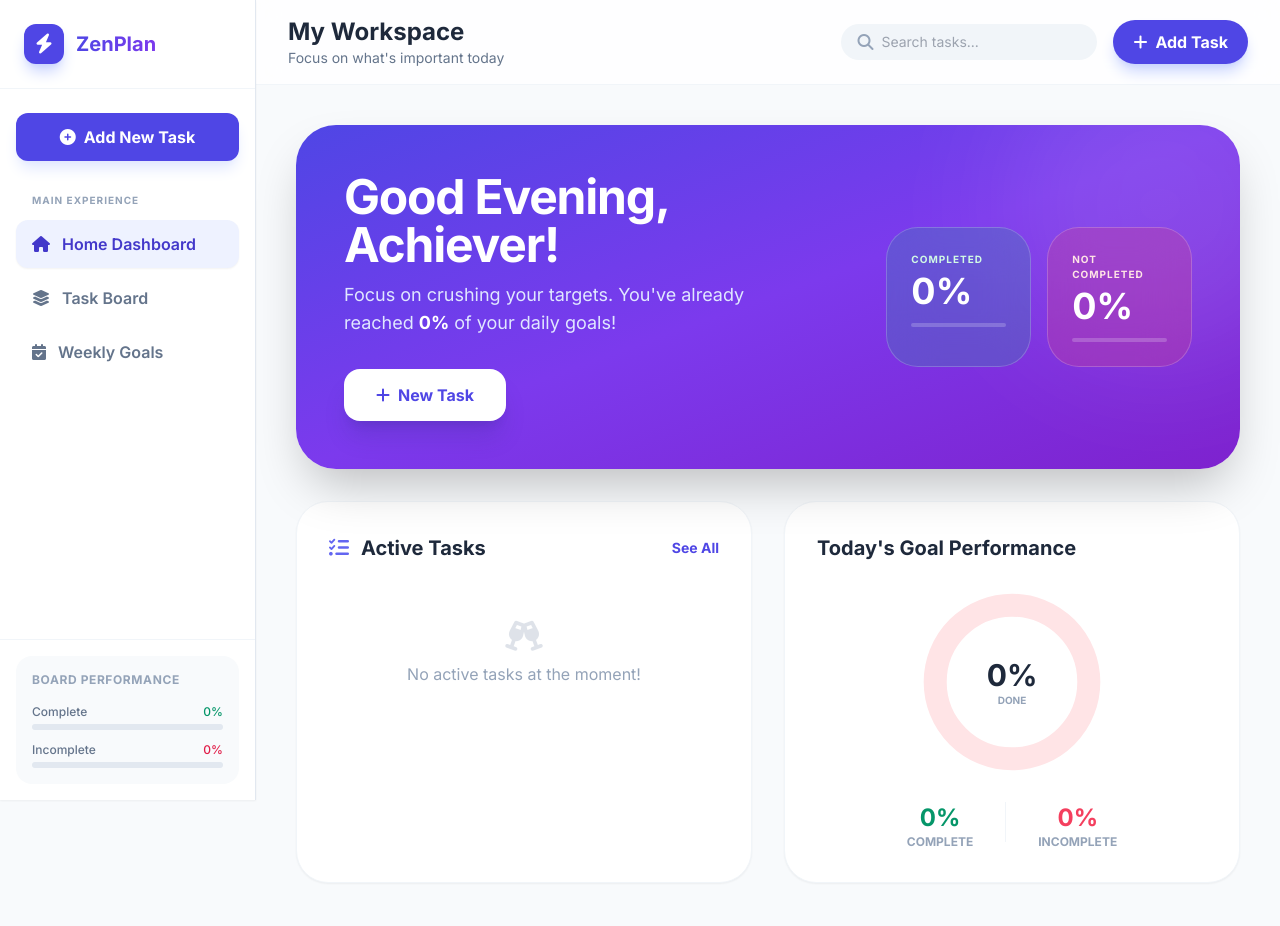
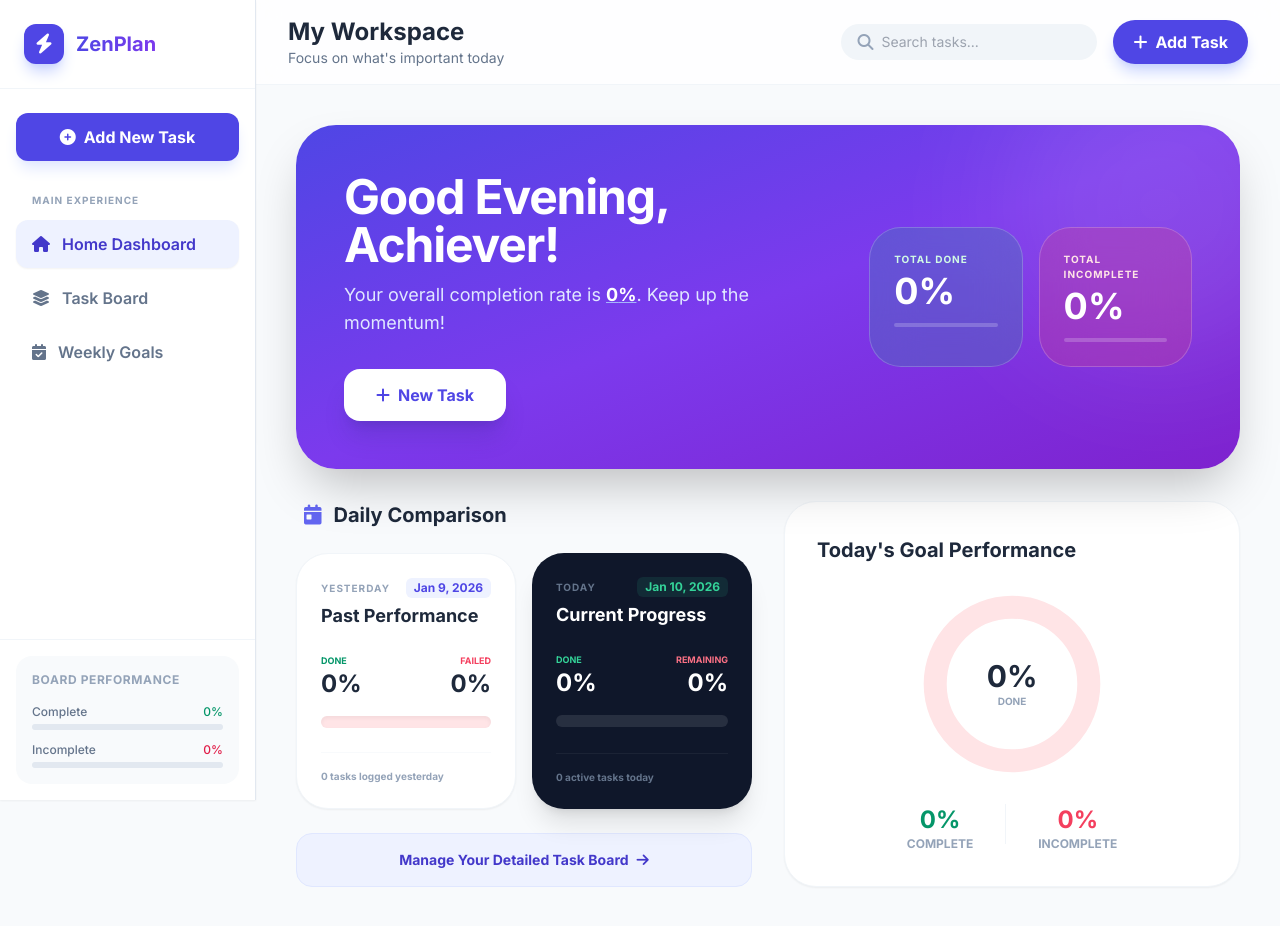
Before and after one commit to bhelavevicky66-ui/ZenPlan-Web, a React (Vite) app: page / in a window 1280 px wide. Built offline with nearby package versions, Linux system fonts and the light colour scheme.

Commit message:
First commit

```diff
--- a/components/HomeDashboard.tsx
+++ b/components/HomeDashboard.tsx
@@ -1,5 +1,5 @@
 
-import React from 'react';
+import React, { useMemo } from 'react';
 import { Task, WeeklyGoal, TabType } from '../types';
 
 interface HomeDashboardProps {
@@ -11,11 +11,47 @@ interface HomeDashboardProps {
 }
 
 const HomeDashboard: React.FC<HomeDashboardProps> = ({ tasks, goals, onNavigate, onAddTask, stats }) => {
-  const pendingTasks = tasks.filter(t => t.status === 'pending');
-  const goalProgress = goals.length > 0 ? Math.round((goals.filter(g => g.isDone).length / goals.length) * 100) : 0;
-
   const hour = new Date().getHours();
   const greeting = hour < 12 ? 'Good Morning' : hour < 18 ? 'Good Afternoon' : 'Good Evening';
+
+  // Date Calculation Helpers
+  const { todayTasks, yesterdayTasks, todayStr, yesterdayStr } = useMemo(() => {
+    const now = new Date();
+    const todayDate = new Date(now.getFullYear(), now.getMonth(), now.getDate()).getTime();
+
+    const yesterdayDateObj = new Date(now);
+    yesterdayDateObj.setDate(yesterdayDateObj.getDate() - 1);
+    const yesterdayDate = new Date(yesterdayDateObj.getFullYear(), yesterdayDateObj.getMonth(), yesterdayDateObj.getDate()).getTime();
+
+    const tTasks = tasks.filter(t => {
+      const d = new Date(t.createdAt);
+      return new Date(d.getFullYear(), d.getMonth(), d.getDate()).getTime() === todayDate;
+    });
+
+    const yTasks = tasks.filter(t => {
+      const d = new Date(t.createdAt);
+      return new Date(d.getFullYear(), d.getMonth(), d.getDate()).getTime() === yesterdayDate;
+    });
+
+    const format = (d: Date) => d.toLocaleDateString('en-US', { month: 'short', day: 'numeric', year: 'numeric' });
+
+    return {
+      todayTasks: tTasks,
+      yesterdayTasks: yTasks,
+      todayStr: format(now),
+      yesterdayStr: format(yesterdayDateObj)
+    };
+  }, [tasks]);
+
+  const getDayStats = (taskList: Task[]) => {
+    if (taskList.length === 0) return { done: 0, fail: 0, count: 0 };
+    const weightedDone = taskList.reduce((acc, curr) => acc + (curr.progress / 100), 0);
+    const donePercent = Math.round((weightedDone / taskList.length) * 100);
+    return { done: donePercent, fail: 100 - donePercent, count: taskList.length };
+  };
+
+  const todayStats = getDayStats(todayTasks);
+  const yesterdayStats = getDayStats(yesterdayTasks);
 
   return (
     <div className="max-w-6xl mx-auto space-y-8 animate-in fade-in duration-700">
@@ -26,7 +62,7 @@ const HomeDashboard: React.FC<HomeDashboardProps> = ({ tasks, goals, onNavigate,
           <div className="flex-1">
             <h2 className="text-4xl md:text-5xl font-extrabold mb-3 tracking-tight">{greeting}, Achiever!</h2>
             <p className="text-indigo-100 text-lg max-w-md">
-              Focus on crushing your targets. You've already reached <span className="font-bold text-white">{stats.completedPercent}%</span> of your daily goals!
+              Your overall completion rate is <span className="font-bold text-white underline decoration-indigo-300">{stats.completedPercent}%</span>. Keep up the momentum!
             </p>
             <div className="mt-8 flex flex-wrap gap-4 justify-center md:justify-start">
               <button
@@ -41,7 +77,7 @@ const HomeDashboard: React.FC<HomeDashboardProps> = ({ tasks, goals, onNavigate,
           <div className="flex gap-4 w-full md:w-auto">
             {/* Completed Stat */}
             <div className="bg-emerald-500/20 backdrop-blur-xl rounded-[2rem] p-6 border border-white/20 flex-1 min-w-[140px]">
-              <div className="text-emerald-100 text-[10px] font-bold uppercase tracking-widest mb-1">Completed</div>
+              <div className="text-emerald-100 text-[10px] font-bold uppercase tracking-widest mb-1">Total Done</div>
               <div className="text-4xl font-black">{stats.completedPercent}%</div>
               <div className="mt-3 h-1 w-full bg-white/20 rounded-full">
                 <div className="h-full bg-emerald-400 rounded-full" style={{ width: `${stats.completedPercent}%` }}></div>
@@ -49,7 +85,7 @@ const HomeDashboard: React.FC<HomeDashboardProps> = ({ tasks, goals, onNavigate,
             </div>
             {/* Not Completed Stat */}
             <div className="bg-rose-500/20 backdrop-blur-xl rounded-[2rem] p-6 border border-white/20 flex-1 min-w-[140px]">
-              <div className="text-rose-100 text-[10px] font-bold uppercase tracking-widest mb-1">Not Completed</div>
+              <div className="text-rose-100 text-[10px] font-bold uppercase tracking-widest mb-1">Total Incomplete</div>
               <div className="text-4xl font-black">{stats.remainingPercent}%</div>
               <div className="mt-3 h-1 w-full bg-white/20 rounded-full">
                 <div className="h-full bg-rose-400 rounded-full" style={{ width: `${stats.remainingPercent}%` }}></div>
@@ -60,39 +96,84 @@ const HomeDashboard: React.FC<HomeDashboardProps> = ({ tasks, goals, onNavigate,
       </div>
 
       <div className="grid grid-cols-1 lg:grid-cols-2 gap-8">
-        {/* Recent Tasks */}
-        <div className="bg-white rounded-[2rem] p-8 border border-slate-100 shadow-sm hover:shadow-md transition-shadow">
-          <div className="flex justify-between items-center mb-6">
+        {/* Comparison Section */}
+        <div className="space-y-6">
+          <div className="flex items-center justify-between px-2">
             <h3 className="text-xl font-bold text-slate-800 flex items-center gap-3">
-              <i className="fa-solid fa-list-check text-indigo-500"></i> Active Tasks
+              <i className="fa-solid fa-calendar-day text-indigo-500"></i> Daily Comparison
             </h3>
-            <button onClick={() => onNavigate('board')} className="text-sm font-bold text-indigo-600 hover:underline">See All</button>
           </div>
-          <div className="space-y-4">
-            {pendingTasks.length > 0 ? (
-              pendingTasks.slice(0, 4).map(task => (
-                <div key={task.id} className="p-4 rounded-2xl bg-slate-50 hover:bg-slate-100 transition-colors border border-transparent hover:border-slate-200">
-                  <div className="flex items-center gap-4 mb-3">
-                    <div className={`w-12 h-12 rounded-xl flex items-center justify-center font-bold text-sm ${task.progress > 0 ? 'bg-indigo-600 text-white' : 'bg-slate-200 text-slate-500'}`}>
-                      {task.progress}%
-                    </div>
-                    <div className="flex-1">
-                      <div className="font-bold text-slate-800">{task.title}</div>
-                      <div className="text-xs text-slate-500">{task.progress < 100 ? `${100 - task.progress}% remaining` : 'Finished'}</div>
-                    </div>
-                  </div>
-                  <div className="h-1.5 w-full bg-slate-200 rounded-full overflow-hidden">
-                    <div className="h-full bg-indigo-500 rounded-full transition-all duration-700" style={{ width: `${task.progress}%` }}></div>
-                  </div>
+
+          <div className="grid grid-cols-1 sm:grid-cols-2 gap-4">
+            {/* Yesterday Card */}
+            <div className="bg-white rounded-[2rem] p-6 border border-slate-100 shadow-sm hover:shadow-md transition-all flex flex-col justify-between">
+              <div>
+                <div className="flex justify-between items-center mb-1">
+                  <span className="text-[10px] font-black text-slate-400 uppercase tracking-widest">Yesterday</span>
+                  <span className="text-xs font-bold text-indigo-600 bg-indigo-50 px-2 py-0.5 rounded-md">{yesterdayStr}</span>
                 </div>
-              ))
-            ) : (
-              <div className="text-center py-8 text-slate-400">
-                <i className="fa-solid fa-champagne-glasses text-3xl mb-2 opacity-30"></i>
-                <p>No active tasks at the moment!</p>
+                <h4 className="text-lg font-bold text-slate-800 mb-6">Past Performance</h4>
+
+                <div className="space-y-4">
+                   <div className="flex justify-between items-end">
+                      <div className="flex flex-col">
+                        <span className="text-[9px] font-black text-emerald-600">DONE</span>
+                        <span className="text-2xl font-black text-slate-800">{yesterdayStats.done}%</span>
+                      </div>
+                      <div className="flex flex-col items-end">
+                        <span className="text-[9px] font-black text-rose-500">FAILED</span>
+                        <span className="text-2xl font-black text-slate-800">{yesterdayStats.fail}%</span>
+                      </div>
+                   </div>
+                   <div className="h-3 w-full bg-rose-100 rounded-full overflow-hidden flex shadow-inner">
+                      <div className="h-full bg-emerald-500" style={{ width: `${yesterdayStats.done}%` }} />
+                      <div className="h-full bg-rose-400 opacity-60" style={{ width: `${yesterdayStats.fail}%` }} />
+                   </div>
+                </div>
               </div>
-            )}
+              <div className="mt-6 pt-4 border-t border-slate-50 text-[10px] text-slate-400 font-bold">
+                {yesterdayStats.count} tasks logged yesterday
+              </div>
+            </div>
+
+            {/* Today Card */}
+            <div className="bg-slate-900 rounded-[2rem] p-6 text-white shadow-xl hover:shadow-indigo-200/50 transition-all flex flex-col justify-between">
+              <div>
+                <div className="flex justify-between items-center mb-1">
+                  <span className="text-[10px] font-black text-slate-500 uppercase tracking-widest">Today</span>
+                  <span className="text-xs font-bold text-emerald-400 bg-emerald-400/10 px-2 py-0.5 rounded-md">{todayStr}</span>
+                </div>
+                <h4 className="text-lg font-bold text-white mb-6">Current Progress</h4>
+
+                <div className="space-y-4">
+                   <div className="flex justify-between items-end">
+                      <div className="flex flex-col">
+                        <span className="text-[9px] font-black text-emerald-400">DONE</span>
+                        <span className="text-2xl font-black text-white">{todayStats.done}%</span>
+                      </div>
+                      <div className="flex flex-col items-end">
+                        <span className="text-[9px] font-black text-rose-400">REMAINING</span>
+                        <span className="text-2xl font-black text-white">{todayStats.fail}%</span>
+                      </div>
+                   </div>
+                   <div className="h-3 w-full bg-white/10 rounded-full overflow-hidden flex">
+                      <div className="h-full bg-emerald-500 shadow-[0_0_10px_rgba(16,185,129,0.5)]" style={{ width: `${todayStats.done}%` }} />
+                      <div className="h-full bg-rose-500/30" style={{ width: `${todayStats.fail}%` }} />
+                   </div>
+                </div>
+              </div>
+              <div className="mt-6 pt-4 border-t border-white/5 text-[10px] text-slate-500 font-bold">
+                {todayStats.count} active tasks today
+              </div>
+            </div>
           </div>
+
+          <button
+            onClick={() => onNavigate('board')}
+            className="w-full py-4 bg-indigo-50 hover:bg-indigo-100 text-indigo-700 rounded-2xl font-bold text-sm transition-all flex items-center justify-center gap-2 border border-indigo-100"
+          >
+            Manage Your Detailed Task Board <i className="fa-solid fa-arrow-right"></i>
+          </button>
         </div>
 
         {/* Performance Visualization */}
@@ -101,14 +182,12 @@ const HomeDashboard: React.FC<HomeDashboardProps> = ({ tasks, goals, onNavigate,
 
             <div className="relative w-48 h-48 mb-6">
                 <svg className="w-full h-full -rotate-90" viewBox="0 0 100 100">
-                    {/* Background Circle */}
                     <circle className="text-rose-100" strokeWidth="12" stroke="currentColor" fill="transparent" r="40" cx="50" cy="50" />
-                    {/* Foreground Circle */}
                     <circle
                         className="text-emerald-500 transition-all duration-1000 ease-out"
                         strokeWidth="12"
                         strokeDasharray={2 * Math.PI * 40}
-                        strokeDashoffset={2 * Math.PI * 40 * (1 - stats.completedPercent / 100)}
+                        strokeDashoffset={2 * Math.PI * 40 * (1 - todayStats.done / 100)}
                         strokeLinecap="round"
                         stroke="currentColor"
                         fill="transparent"
@@ -118,19 +197,19 @@ const HomeDashboard: React.FC<HomeDashboardProps> = ({ tasks, goals, onNavigate,
                     />
                 </svg>
                 <div className="absolute inset-0 flex flex-col items-center justify-center">
-                    <span className="text-3xl font-black text-slate-800">{stats.completedPercent}%</span>
+                    <span className="text-3xl font-black text-slate-800">{todayStats.done}%</span>
                     <span className="text-[10px] font-bold text-slate-400 uppercase">DONE</span>
                 </div>
             </div>
 
             <div className="flex gap-8 w-full justify-center">
                 <div className="text-center">
-                    <div className="text-2xl font-black text-emerald-600">{stats.completedPercent}%</div>
+                    <div className="text-2xl font-black text-emerald-600">{todayStats.done}%</div>
                     <div className="text-xs font-bold text-slate-400">COMPLETE</div>
                 </div>
                 <div className="w-px h-10 bg-slate-100"></div>
                 <div className="text-center">
-                    <div className="text-2xl font-black text-rose-500">{stats.remainingPercent}%</div>
+                    <div className="text-2xl font-black text-rose-500">{todayStats.fail}%</div>
                     <div className="text-xs font-bold text-slate-400">INCOMPLETE</div>
                 </div>
             </div>
```
